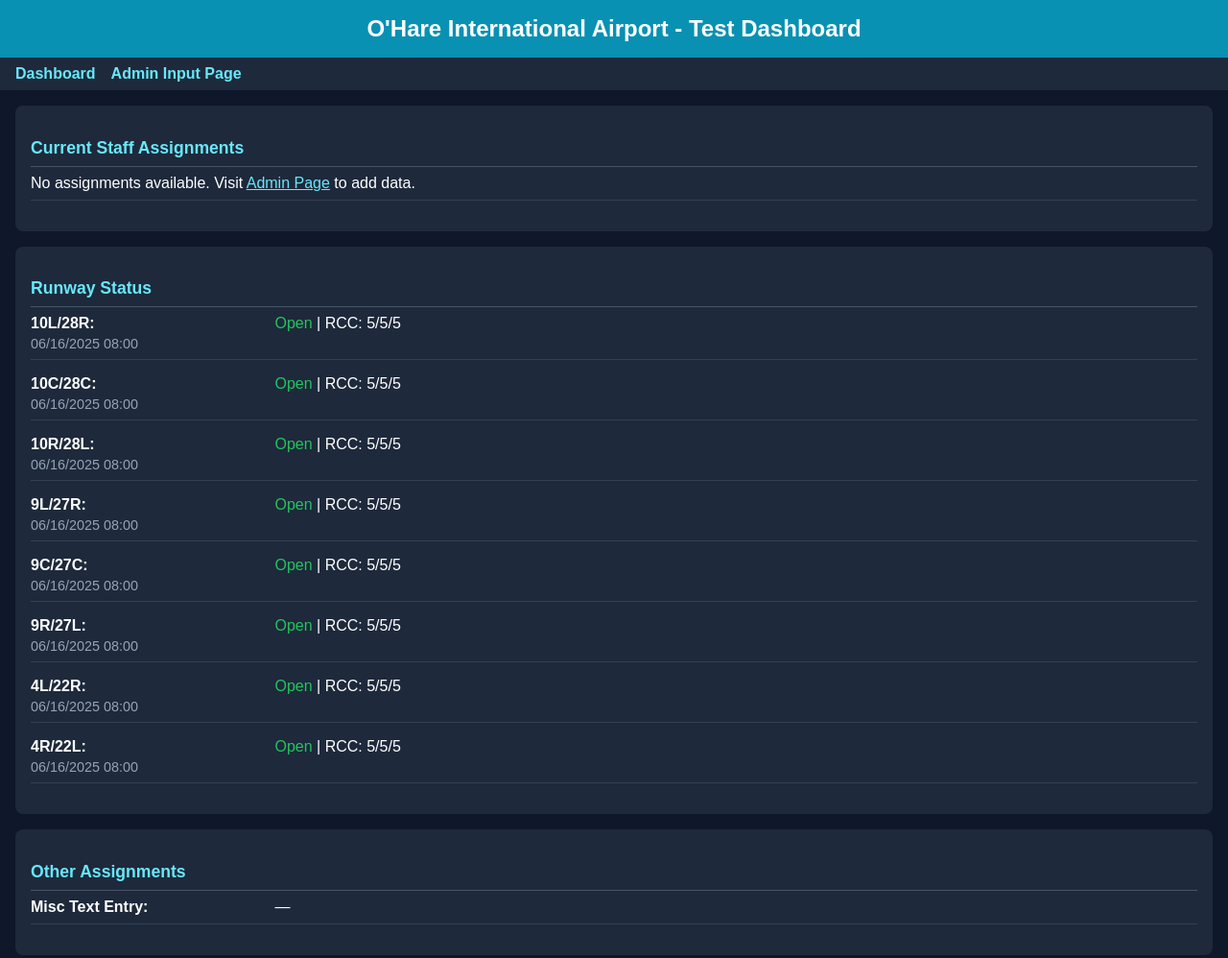
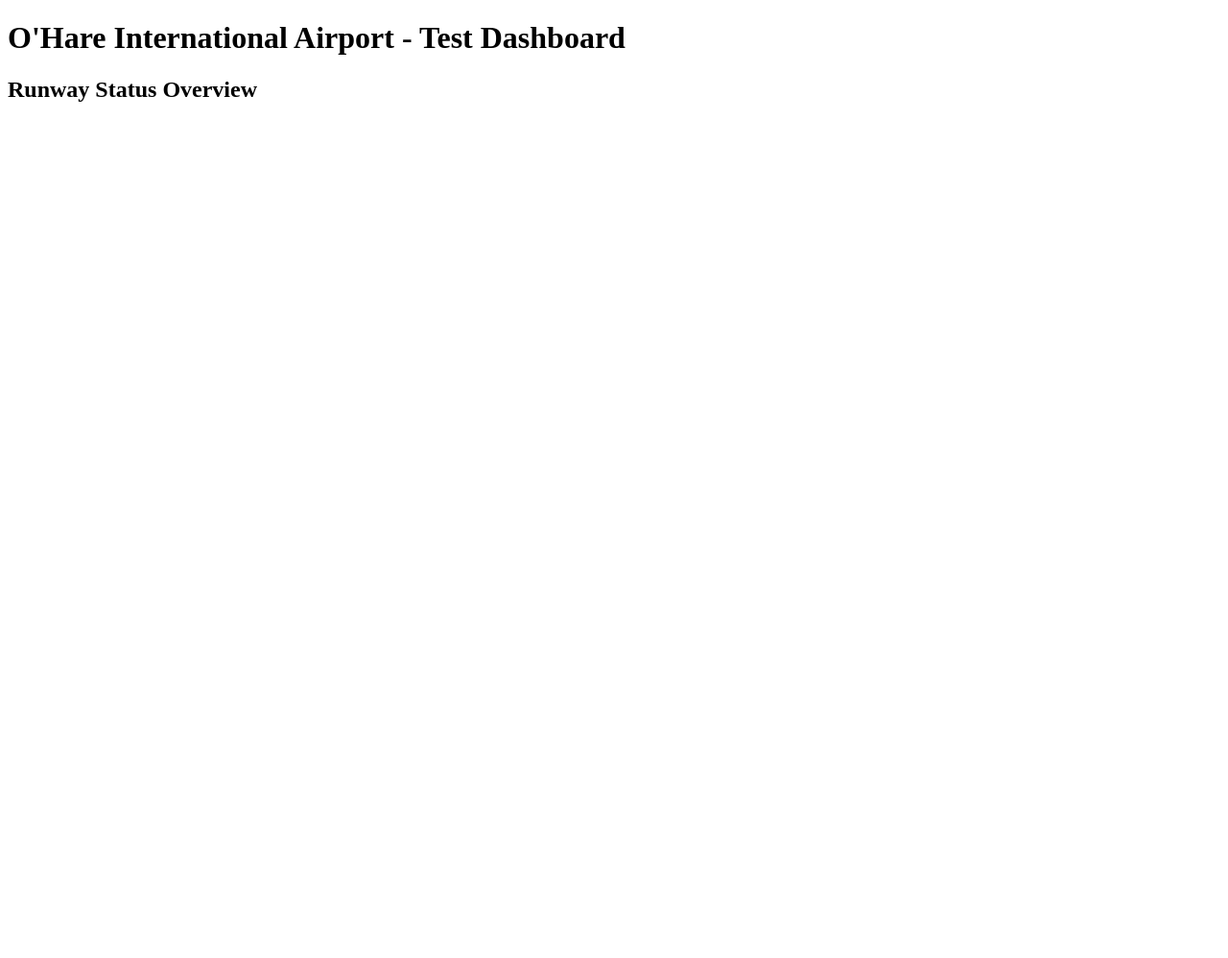
Before and after one commit to Lasher31/Ordops, a plain HTML site: page index.html in a window 1280 px wide. Shown: the whole page at 96% size. After the commit the page ends 800 px from the top, so only its background shows below. Drawn offline with Linux system fonts and the light colour scheme.

Commit message:
Update index.html
runway status pull

```diff
--- a/index.html
+++ b/index.html
@@ -1,125 +1,45 @@
 <!DOCTYPE html>
 <html lang="en">
 <head>
-  <meta charset="UTF-8" />
-  <meta name="viewport" content="width=device-width, initial-scale=1.0" />
-  <title>O'Hare Airport Operations Dashboard</title>
-  <style>
-    body {
-      margin: 0;
-      font-family: Arial, sans-serif;
-      background-color: #0f172a;
-      color: white;
-    }
-    header {
-      background-color: #0891b2;
-      text-align: center;
-      padding: 1rem;
-      font-size: 1.5rem;
-      font-weight: bold;
-    }
-    nav {
-      background-color: #1e293b;
-      padding: 0.5rem 1rem;
-      display: flex;
-      gap: 1rem;
-    }
-    nav a {
-      color: #67e8f9;
-      text-decoration: none;
-      font-weight: bold;
-    }
-    .dashboard {
-      display: flex;
-      flex-wrap: wrap;
-      gap: 1rem;
-      padding: 1rem;
-    }
-    .card {
-      background-color: #1e293b;
-      border-radius: 0.5rem;
-      padding: 1rem;
-      flex: 1 1 48%;
-      min-width: 300px;
-    }
-    .card h3 {
-      border-bottom: 1px solid #475569;
-      padding-bottom: 0.5rem;
-      margin-bottom: 0.5rem;
-      font-size: 1.1rem;
-      color: #67e8f9;
-    }
-    .assignment-row {
-      border-bottom: 1px solid #334155;
-      padding-bottom: 0.5rem;
-      margin-bottom: 1rem;
-    }
-    .assignment-row strong {
-      display: inline-block;
-      width: 250px;
-    }
-    .status-open {
-      color: #22c55e;
-    }
-    .status-closed {
-      color: #ef4444;
-    }
-    .timestamp {
-      font-size: 0.9rem;
-      color: #94a3b8;
-      margin-top: 0.25rem;
-      display: block;
-    }
-    em {
-      display: block;
-      margin-left: 250px;
-      color: #94a3b8;
-    }
-  </style>
+  <meta charset="UTF-8">
+  <meta name="viewport" content="width=device-width, initial-scale=1.0">
+  <title>O'Hare International Airport - Test Dashboard</title>
 </head>
 <body>
-  <header>O'Hare International Airport - Test Dashboard</header>
-  <nav>
-    <a href="index.html">Dashboard</a>
-    <a href="admin.html">Admin Input Page</a>
-  </nav>
-  <section class="dashboard">
-    <div class="card">
-      <h3>Current Staff Assignments</h3>
-      <div id="assignmentDisplay"></div>
-    </div>
-
-    <div class="card">
-      <h3>Runway Status</h3>
-      <div class="assignment-row"><strong>10L/28R:</strong> <span class="status-open">Open</span> | RCC: 5/5/5 <span class="timestamp">06/16/2025 08:00</span></div>
-      <div class="assignment-row"><strong>10C/28C:</strong> <span class="status-open">Open</span> | RCC: 5/5/5 <span class="timestamp">06/16/2025 08:00</span></div>
-      <div class="assignment-row"><strong>10R/28L:</strong> <span class="status-open">Open</span> | RCC: 5/5/5 <span class="timestamp">06/16/2025 08:00</span></div>
-      <div class="assignment-row"><strong>9L/27R:</strong> <span class="status-open">Open</span> | RCC: 5/5/5 <span class="timestamp">06/16/2025 08:00</span></div>
-      <div class="assignment-row"><strong>9C/27C:</strong> <span class="status-open">Open</span> | RCC: 5/5/5 <span class="timestamp">06/16/2025 08:00</span></div>
-      <div class="assignment-row"><strong>9R/27L:</strong> <span class="status-open">Open</span> | RCC: 5/5/5 <span class="timestamp">06/16/2025 08:00</span></div>
-      <div class="assignment-row"><strong>4L/22R:</strong> <span class="status-open">Open</span> | RCC: 5/5/5 <span class="timestamp">06/16/2025 08:00</span></div>
-      <div class="assignment-row"><strong>4R/22L:</strong> <span class="status-open">Open</span> | RCC: 5/5/5 <span class="timestamp">06/16/2025 08:00</span></div>
-    </div>
-
-    <div class="card">
-      <h3>Other Assignments</h3>
-      <div class="assignment-row"><strong>Misc Text Entry:</strong> —</div>
-    </div>
-  </section>
+  <h1>O'Hare International Airport - Test Dashboard</h1>
+  <div class="form-section">
+    <h2>Runway Status Overview</h2>
+    <div id="dashboardRunwayStatus"></div>
+  </div>
 
   <script>
-    const assignments = JSON.parse(localStorage.getItem('ohareAssignments')) || [];
-    const container = document.getElementById('assignmentDisplay');
-    if (assignments.length > 0) {
-      assignments.forEach(item => {
-        const div = document.createElement('div');
-        div.className = 'assignment-row';
-        div.innerHTML = `<strong>${item.role}:</strong> ${item.name}${item.vehicle ? ` <em>Vehicle: ${item.vehicle}</em>` : ''}`;
-        container.appendChild(div);
+    const runways = [
+      "4L/22R", "4R/22L", "9L/27R", "9C/27C", "9R/27L",
+      "10L/28R", "10C/28C", "10R/28L"
+    ];
+
+    function displayRunwayStatusOnDashboard() {
+      const container = document.getElementById("dashboardRunwayStatus");
+      const statuses = JSON.parse(localStorage.getItem("runwayStatus")) || {};
+      container.innerHTML = "";
+      runways.forEach(runway => {
+        const data = statuses[runway];
+        if (data) {
+          const div = document.createElement("div");
+          div.className = "assignment-row";
+          div.innerHTML = `<strong>${runway}</strong><br>
+            RCC: ${data.rcc || 'N/A'}<br>
+            Condition: ${data.condition || 'N/A'}<br>
+            Closure: ${data.closed || 'N/A'}<br>
+            Updated: ${data.timestamp || 'N/A'}`;
+          container.appendChild(div);
+        }
       });
-    } else {
-      container.innerHTML = '<div class="assignment-row">No assignments available. Visit <a href="admin.html" style="color:#67e8f9;">Admin Page</a> to add data.</div>';
     }
+
+    window.onload = function() {
+      displayRunwayStatusOnDashboard();
+    };
   </script>
 </body>
 </html>
```
